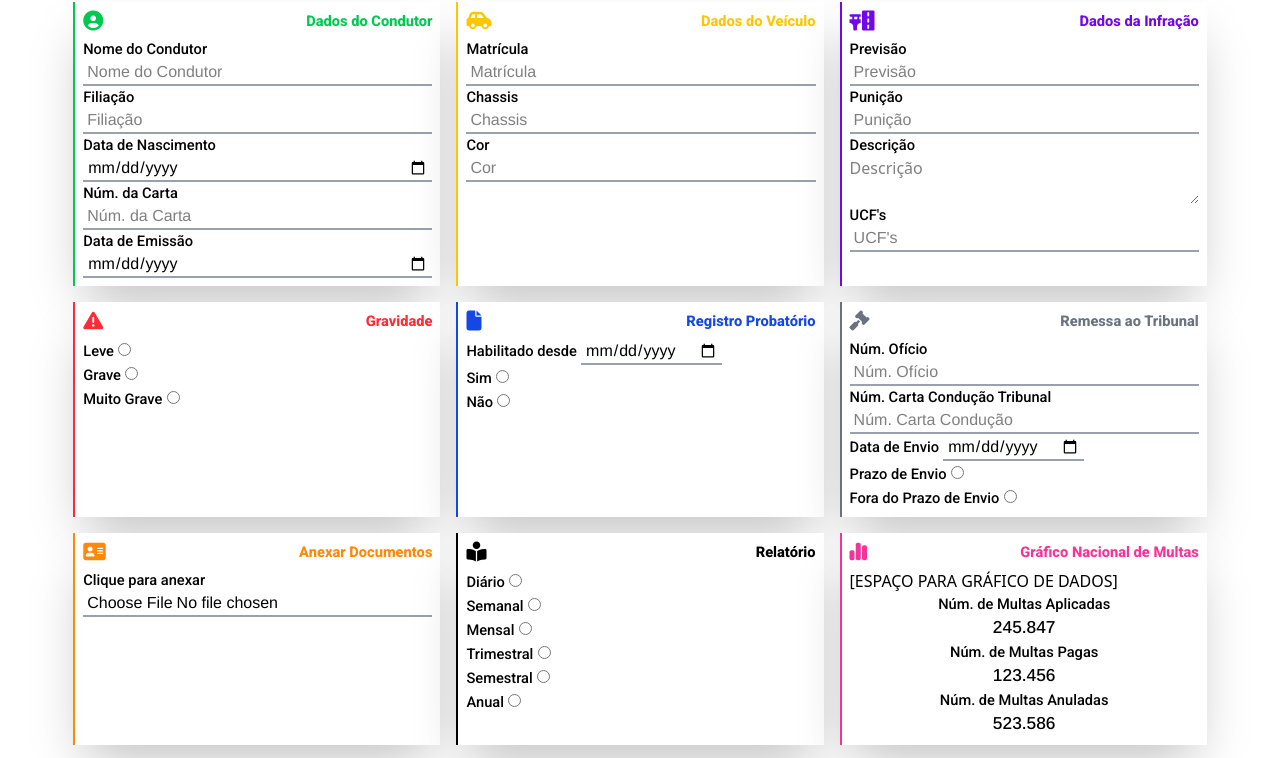
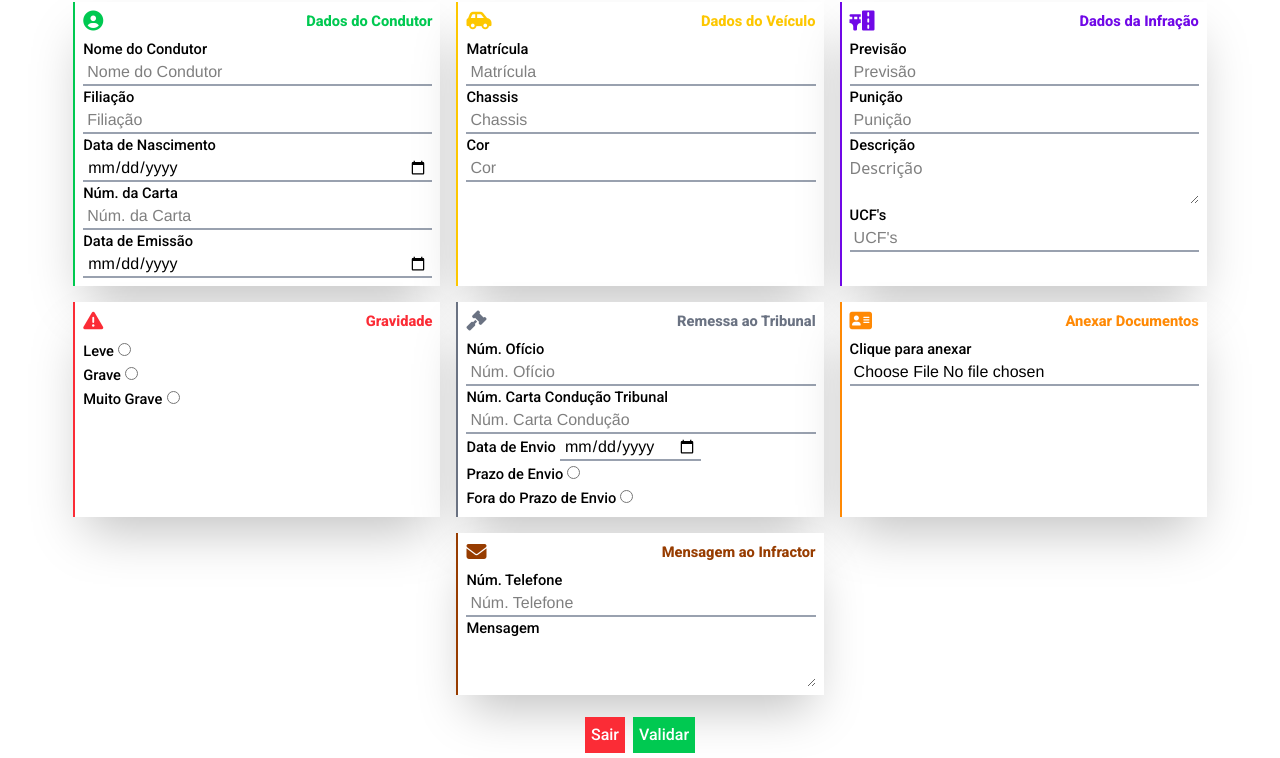
Before and after one commit to ZEINER-TECHNOLY/SIGM, a website: page views/registroInfracoes.html in a window 1280 px wide. Shown: the part 125-883 px from the top of the page. Drawn offline with nearby package versions, Linux system fonts and the light colour scheme.

Commit message:
Remoção dos cards

```diff
--- a/views/registroInfracoes.html
+++ b/views/registroInfracoes.html
@@ -117,7 +117,7 @@
                         </nav>
                     </div>
 
-                    <div class="cardContent2 border-l-blue-700 border-l-2">
+                    <!-- <div class="cardContent2 border-l-blue-700 border-l-2">
                         <nav class="cabecalhoNavTela2">
                             <i class="fa-solid fa-file text-blue-700"></i>
                             <h3 class="text-blue-700">Registro Probatório</h3>
@@ -134,7 +134,7 @@
                             <label for="naoProbatorio">Não</label>
                             <input type="radio" id="naoProbatorio" name="probatorio">
                         </nav>
-                    </div>
+                    </div> -->
 
                     <div class="cardContent2 border-l-gray-500 border-l-2">
                         <nav class="cabecalhoNavTela2">
@@ -172,7 +172,7 @@
                         </nav>
                     </div>
 
-                    <div class="cardContent2 border-l-black border-l-2">
+                    <!-- <div class="cardContent2 border-l-black border-l-2">
                         <nav class="cabecalhoNavTela2">
                             <i class="fa-solid fa-book-open-reader"></i>
                             <h3>Relatório</h3>
@@ -201,9 +201,9 @@
                             <label for="anual">Anual</label>
                             <input type="radio" id="anual" name="relatorio">
                         </nav>
-                    </div>
+                    </div> -->
 
-                    <div class="cardContent2 border-pink-500 border-l-2">
+                    <!-- <div class="cardContent2 border-pink-500 border-l-2">
                         <nav class="cabecalhoNavTela2">
                             <i class="fa-solid fa-chart-simple text-pink-500"></i>
                             <h3 class="text-pink-500">Gráfico Nacional de Multas</h3>
@@ -225,7 +225,7 @@
                             <label for="numMultasAnuladas" class="text-center">Núm. de Multas Anuladas</label>
                             <h4 class="numMultas">523.586</h4>
                         </nav>
-                    </div>
+                    </div> -->
 
                     <div class="cardContent2 border-amber-800 border-l-2">
                         <nav class="cabecalhoNavTela2">
```
Also changed, not shown: assets/css/output.css.
